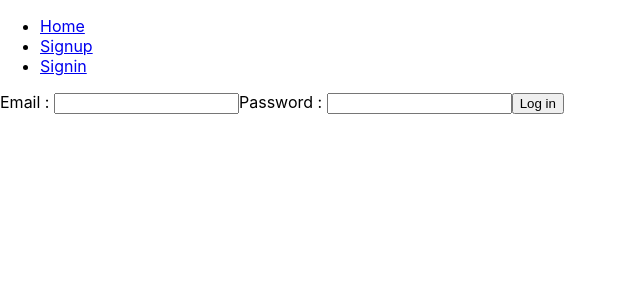
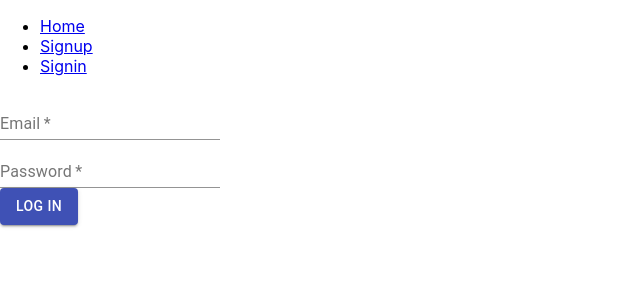
Before and after one commit to TheShua/Notof_client, a React (Create React App) app: page /signin in a window 1280 px wide. Shown: the top 300 px of the page, without its empty margins (0-640 px from the left). Built offline with nearby package versions, Linux system fonts and the light colour scheme; no server answers.

Commit message:
Edit Profil WITH DA ROUUUUUUTE

```diff
--- a/src/api/index.js
+++ b/src/api/index.js
@@ -20,6 +20,8 @@ const apiHandler = {
     login(userInfo) { return service.post(`/auth/login`, userInfo).then((res) => res.data).catch(errorHandler); },
     isLoggedIn() { return service.get(`/auth/isLoggedIn`).then((res) => res.data).catch(errorHandler); },
     logout() { return service.get(`/auth/logout`).then((res) => res.data).catch(errorHandler); },
+
+    editProfile(userId, data) { return service.put(`/users/${userId}`, data).then(res => res.data).catch(errorHandler)},
 };
 
 export default apiHandler;
--- a/src/pages/Login.jsx
+++ b/src/pages/Login.jsx
@@ -1,7 +1,10 @@
 import React, {useContext} from 'react'
 import { useHistory } from 'react-router-dom'
+import { UserContext } from 'components/Auth/UserContext';
+import TextField from '@material-ui/core/TextField';
+import { Button } from '@material-ui/core';
+
 import apiHandler from 'api'
-import { UserContext } from 'components/Auth/UserContext';
 
 const Login = () => {
 
@@ -29,9 +32,13 @@ const Login = () => {
     return (
         <div>
             <form onSubmit={handleSubmit} onChange={handleChange}>
-                <label htmlFor="email">Email : <input type="text" name="email" id="email" /></label>
-                <label htmlFor="password">Password : <input type="password" name="password" id="password" /></label>
-                <button>Log in</button>
+                <div>
+                    <TextField required name="email" label="Email" />
+                </div>
+                <div>
+                    <TextField required name="password" label="Password" type="pasword" />
+                </div>
+                <Button onClick={handleSubmit} variant="contained" color="primary">Log in</Button>
             </form>
         </div>
     )
--- a/src/pages/ProfileEdit.jsx
+++ b/src/pages/ProfileEdit.jsx
@@ -2,6 +2,8 @@ import React, { useState, useContext } from 'react';
 import { UserContext } from 'components/Auth/UserContext';
 import TextField from '@material-ui/core/TextField';
 import { Button } from '@material-ui/core';
+
+import apiHandler from 'api'
 
 const ProfileEdit = () => {
     const { user } = useContext(UserContext);
@@ -9,13 +11,21 @@ const ProfileEdit = () => {
 
     const handleSubmit = event => {
         event.preventDefault();
-        console.log("SUBMIIIIIIIIIT");
+        console.log(data);
+        apiHandler.editProfile(user._id, data).then(result => {
+            console.log("Notification : saved");
+        }).catch(e => console.log(e));
     }
 
     const handleChange = event => {
-        if(event)
-        setData({ ...data, [event.target.name]: event.target.value })
-        console.log(data);
+		const value =
+			event.target.type === 'file'
+				? event.target.files[0]
+				: event.target.type === 'checkbox'
+				? event.target.checked
+				: event.target.value;
+
+        setData({ ...data, [event.target.name]: value })
     }
 
     if (!user) {
@@ -30,12 +40,6 @@ const ProfileEdit = () => {
                         <TextField required name="username" label="Pseudonyme" defaultValue={data.username} />
                     </div>
                     <div>
-                        <TextField required name="password" label="Mot de passe" type="password" autoComplete="current-password" />
-                    </div>
-                    <div>
-                        <TextField name="password_check" label="Confirmez le siouplait" type="password" autoComplete="current-password" />
-                    </div>
-                    <div>
                         <TextField required name="email" label="Email" defaultValue={data.email} />
                     </div>
                     <div>Avatar :
@@ -47,7 +51,7 @@ const ProfileEdit = () => {
                             <input type="file" name="avatar" hidden />
                         </Button>
                     </div>
-                    <Button onClick={handleSubmit}>Send !</Button>
+                    <Button onClick={handleSubmit} variant="contained" color="primary">Send !</Button>
                 </form>
             </div>
         )
--- a/src/pages/Signup.jsx
+++ b/src/pages/Signup.jsx
@@ -93,7 +93,7 @@ const Signup = () => {
                 <div>
                     <TextField required name="email" label="Email" />
                 </div>
-                <Button onClick={handleSubmit}>Send !</Button>
+                <Button onClick={handleSubmit} variant="contained" color="primary">Send !</Button>
             </form>
         </div>
     )
```
